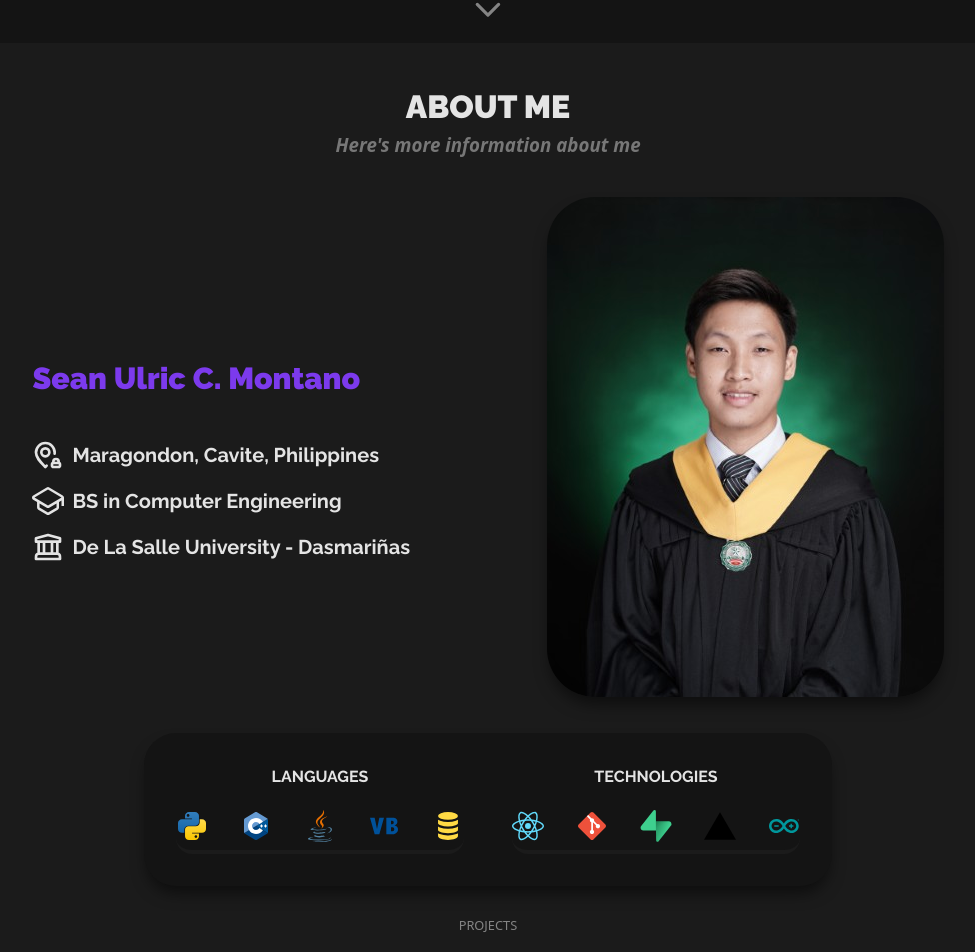
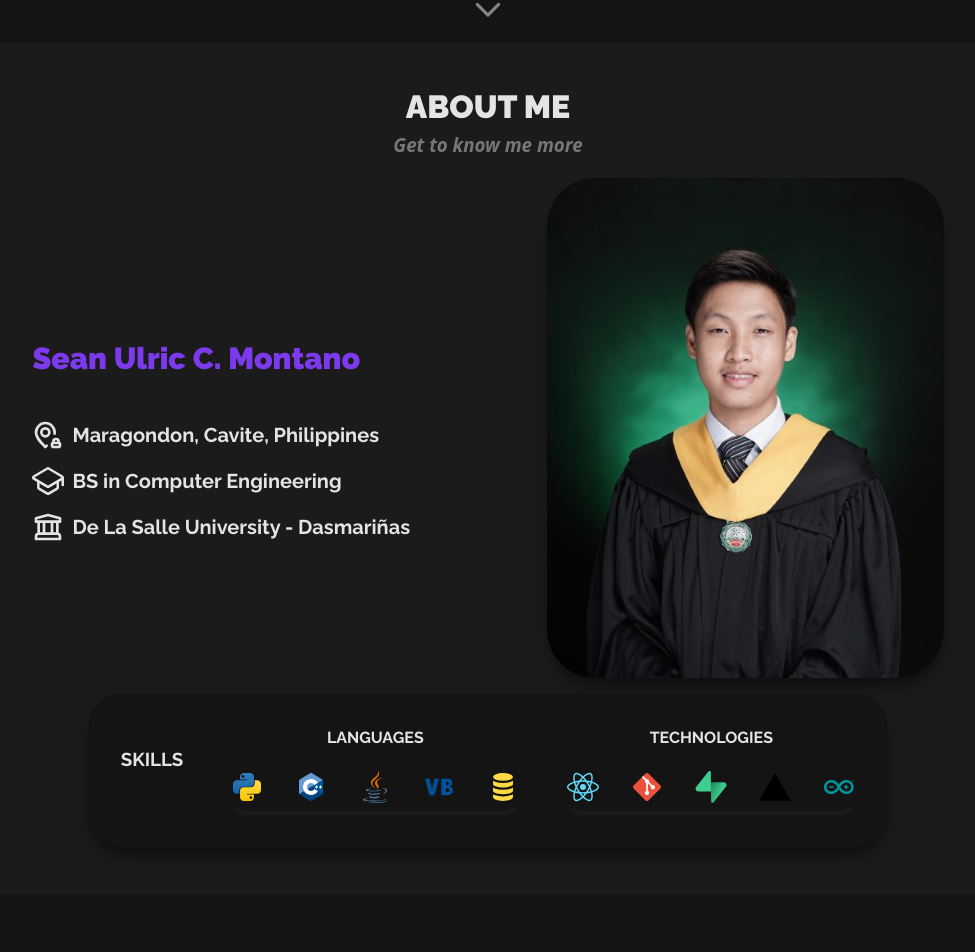
Before and after one commit to seannn9/PORTFOLIO-WEBSITE, a React (Vite) app: page / in a window 1280 px wide. Shown: the part 757-1709 px from the top of the page, without its empty margins (152-1127 px from the left). Built offline with nearby package versions, Linux system fonts and the light colour scheme; no server answers; the database is empty.

Commit message:
style: remove scroll down btn, stylized skills container, changed subheader

```diff
--- a/src/pages/AboutMe/AboutMe.jsx
+++ b/src/pages/AboutMe/AboutMe.jsx
@@ -1,13 +1,10 @@
-import ScrollDown from "../../components/ScrollDown/ScrollDown";
 import "./AboutMe.css";
 
 export default function AboutMe() {
     return (
         <section id="aboutme-section" className="aboutme-section">
             <h2 className="aboutme-header">ABOUT ME</h2>
-            <h3 className="aboutme-subheader">
-                Here's more information about me
-            </h3>
+            <h3 className="aboutme-subheader">Get to know me more</h3>
             <div className="aboutme-container">
                 <div className="myinfo">
                     <h3 className="myname" style={{ color: "var(--primary)" }}>
@@ -72,6 +69,7 @@ export default function AboutMe() {
                 </div>
             </div>
             <div className="skills-container">
+                <h3 className="skills-title">SKILLS</h3>
                 <div className="prog-languages">
                     <h4>LANGUAGES</h4>
                     <div className="icons">
@@ -348,8 +346,6 @@ export default function AboutMe() {
                     </div>
                 </div>
             </div>
-            <div className="aboutme-divider"></div>
-            <ScrollDown section_id="projects-section" action="PROJECTS" />
         </section>
     );
 }
```
